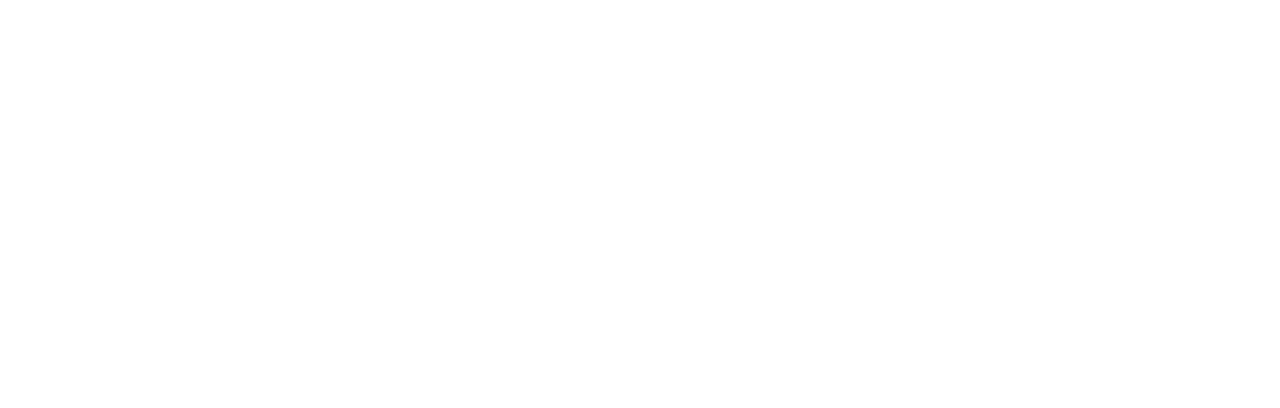
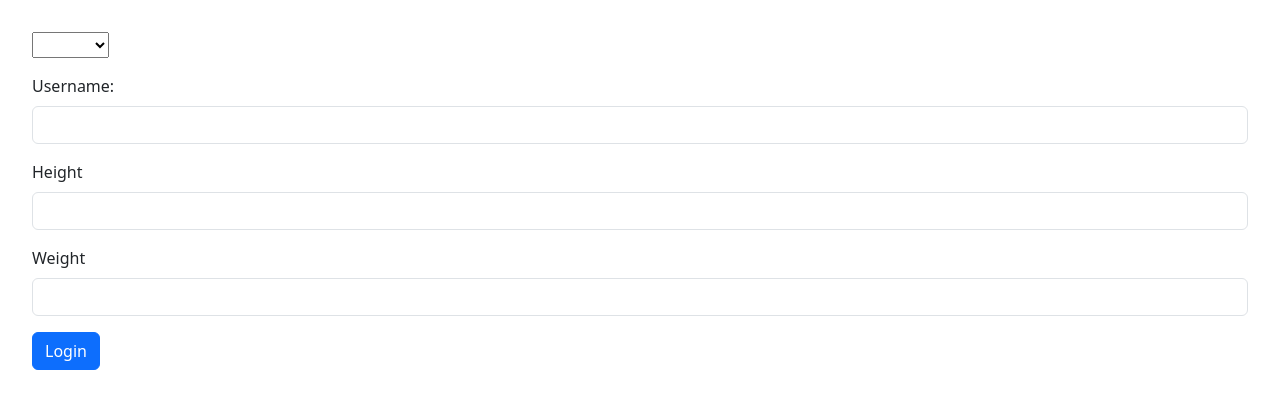
Before and after one commit to Ahmd-zaidan8a8/Project-2, a React (Vite) app: page /login in a window 1280 px wide. Before the commit this address had no page. Shown: the top 408 px of the page. Built offline with nearby package versions, Linux system fonts and the light colour scheme.

Commit message:
"changing dashboard to LoggedIn , and handling forms using the react-hook-form"

```diff
--- a/src/App.jsx
+++ b/src/App.jsx
@@ -3,8 +3,7 @@
 import Navbar from "./components/Navbar";
 import Sidebar from "./components/Sidebar";
 import Footer from "./components/Footer";
-import Info from "./components/FoodInfo";
-import Dashboard from "./pages/Dashboard";
+import LoggedIn from "./pages/LoggedIn";
 
 const App = () => {
   return (
@@ -13,13 +12,9 @@
 
       {/* <Sidebar /> */}
 
-
-
-      {/* <Info /> */}
-
       <Routes>
         <Route path="/" element={<HomePage />} />
-        <Route path="/dashboard" element={<Dashboard />} />
+        <Route path="/login" element={<LoggedIn />} />
       </Routes>
 
       {/* <Footer /> */}
--- a/src/pages/HomePage.jsx
+++ b/src/pages/HomePage.jsx
@@ -1,14 +1,11 @@
 import { useState } from "react";
-import { Link } from "react-router-dom";
 import FoodInfo from "../components/FoodInfo";
+import { useForm } from "react-hook-form";
 
 const HomePage = () => {
-  const [textValue, setTextArea] = useState("");
-  const [isSubmitted , setSubmitted] = useState(false);
-
-  const handleTextAreaChange = (e) => {
-    setTextArea(e.target.value);
-  };
+  const [isSubmitted, setSubmitted] = useState(false);
+  const [ingr, setIngr] = useState("");
+  const { register, handleSubmit } = useForm();
 
   return (
     <div className="d-flex justify-content-between">
@@ -16,17 +13,17 @@
         <h2>Enter your ingredients: </h2>
         <small>Please enter each ingredient line by line.</small>
         <form
-          onSubmit={(e) => {
-            e.preventDefault();
+          onSubmit={handleSubmit((data) => {
+            setIngr(data);
+            console.log(data)
             setSubmitted(true);
-          }}
+          })}
         >
           <div className="form-floating my-2">
             <textarea
-              value={textValue}
-              onChange={handleTextAreaChange}
+              {...register("ingr")}
               className="form-control"
-              id="floatingTextarea"
+              id="ingr"
             ></textarea>
           </div>
           <button type="submit" className="btn btn-primary">
@@ -34,9 +31,7 @@
           </button>
         </form>
       </div>
-        <div>
-          {isSubmitted && <FoodInfo ingr={textValue} />}
-        </div>
+      <div>{isSubmitted && <FoodInfo ingr={ingr} />}</div>
     </div>
   );
 };
--- /dev/null
+++ b/src/pages/LoggedIn.jsx
@@ -0,0 +1,72 @@
+import { useForm } from "react-hook-form";
+import axios from "axios";
+import { useNavigate } from "react-router-dom";
+
+const LoggedIn = () => {
+  const { register, handleSubmit } = useForm();
+  const navigate = useNavigate();
+
+  return (
+    <div>
+      <form
+        onSubmit={handleSubmit((data) => {
+          axios
+            .post("http://localhost:5000/login", data)
+            .then((res) => {
+              console.log("sucess with logging in", res.data);
+              navigate("/");
+            })
+            .catch((err) => console.log("Error in logging in", err));
+        })}
+      >
+        <div className="mb-3">
+          <select {...register("gender")} name="gender" id="gender">
+            <option value=""></option>
+            <option value="Male">Male</option>
+            <option value="Female">Female</option>
+          </select>
+        </div>
+
+        <div className="mb-3">
+          <label htmlFor="userName" className="form-label">
+            Username:{" "}
+          </label>
+          <input
+            {...register("userName")}
+            id="userName"
+            type="text"
+            className="form-control"
+          />
+        </div>
+        <div className="mb-3">
+          <label htmlFor="height" className="form-label">
+            Height
+          </label>
+          <input
+            {...register("height")}
+            id="height"
+            type="number"
+            className="form-control"
+          />
+        </div>
+        <div className="mb-3">
+          <label htmlFor="weight" className="form-label">
+            Weight
+          </label>
+          <input
+            {...register("weight")}
+            id="weight"
+            type="number"
+            className="form-control"
+          />
+        </div>
+
+        <button type="submit" className="btn btn-primary">
+          Login
+        </button>
+      </form>
+    </div>
+  );
+};
+
+export default LoggedIn;
```
